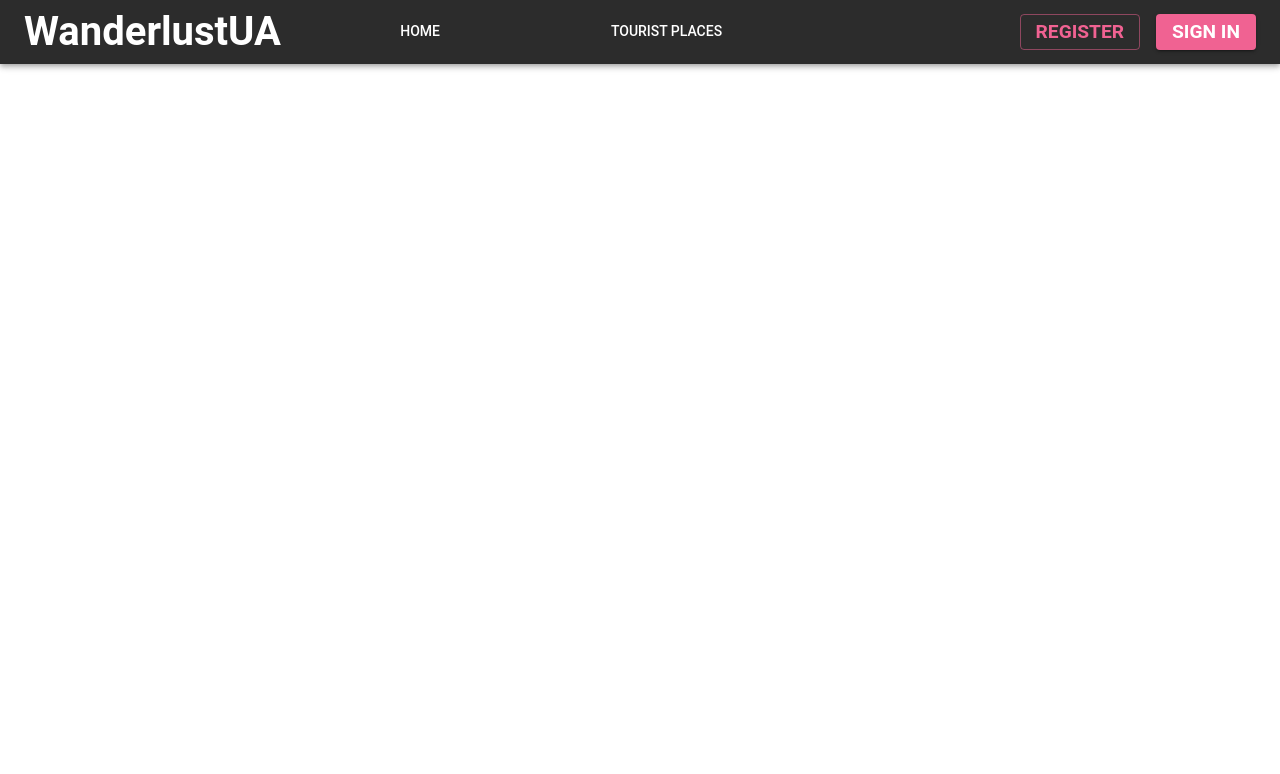
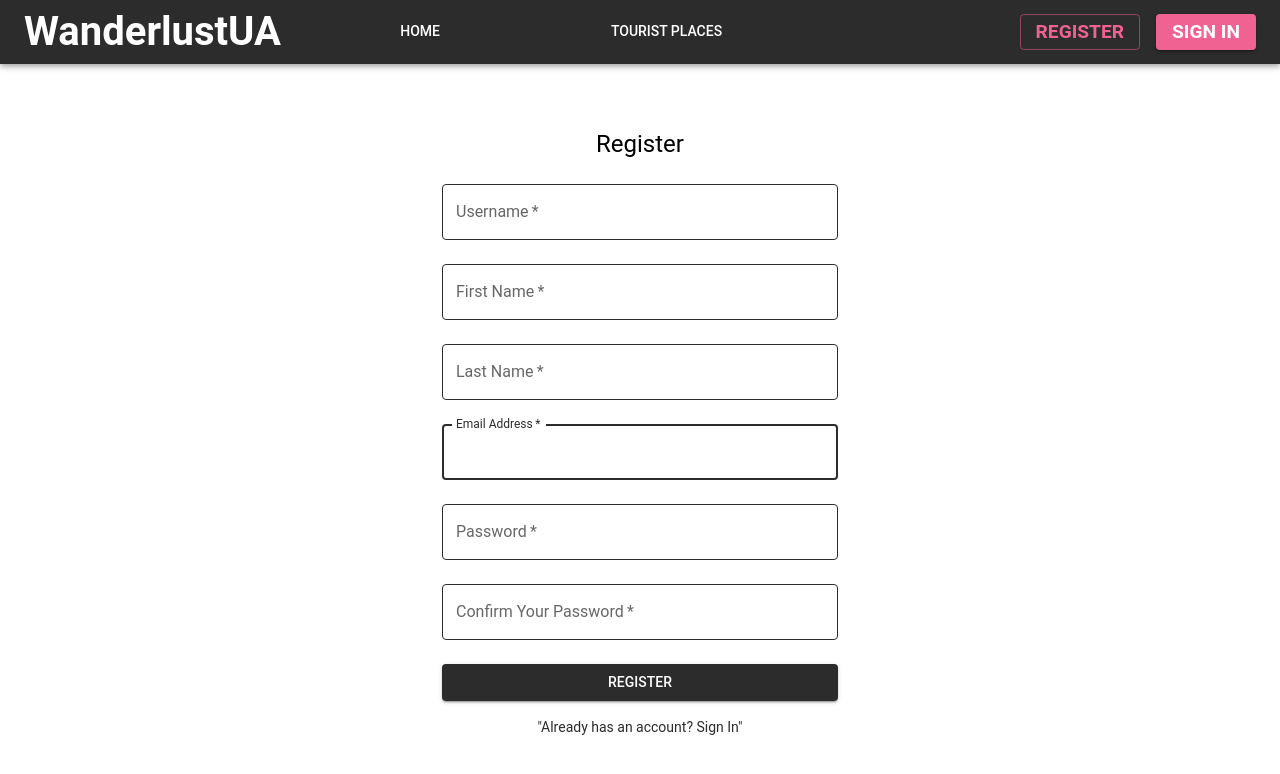
Before and after one commit to IvanRozb/WanderlustUA.front, a Next.js app: page /register in a window 1280 px wide. Shown: the top 774 px of the page. Built offline with nearby package versions, Linux system fonts and the light colour scheme.

Commit message:
Added Register Service

```diff
--- a/src/modules/header/components/register-button/index.tsx
+++ b/src/modules/header/components/register-button/index.tsx
@@ -1,7 +1,10 @@
 import {Button, Typography} from "@mui/material";
+import Link from "next/link";
 
 export default function RegisterButton(){
     return <Button variant="outlined" color={"secondary"} sx={{marginRight: "1rem"}}>
-        <Typography variant={"h4"} sx={{cursor: "pointer"}}>Register</Typography>
+        <Link href={"/register"}>
+            <Typography variant={"h4"} sx={{cursor: "pointer"}}>Register</Typography>
+        </Link>
     </Button>
 }
--- a/src/modules/register/components/register-form/index.tsx
+++ b/src/modules/register/components/register-form/index.tsx
@@ -2,10 +2,10 @@ import useTokenCookies from "@/hooks/useTokenCookies";
 import {useRouter} from "next/router";
 import {FormEvent, useState} from "react";
 import Box from "@mui/material/Box";
-import SignInTextField from "src/ui/text-field";
+import TextFieldUI from "src/ui/text-field";
 import ErrorText from "src/ui/error-text";
-import SignInButton from "src/ui/submit-button";
-import Footer from "src/modules/sign-in/components/sign-in-form/components/footer";
+import RegisterButton from "src/ui/submit-button";
+import Footer from "src/ui/submit-footer";
 
 export default function RegisterForm(){
     const [cookies, setCookie, removeCookie] = useTokenCookies();
@@ -15,11 +15,15 @@ export default function RegisterForm(){
 
         const dataForm = new FormData(event.currentTarget);
         const data = {
+            username: dataForm.get("username"),
+            firstName: dataForm.get("firstName"),
+            lastName: dataForm.get("lastName"),
             email: dataForm.get("email"),
             password: dataForm.get("password"),
+            passwordConfirm: dataForm.get("password-confirm")
         };
 
-        const res = await fetch("http://localhost:5199/api/auth/login", {
+        const res = await fetch("http://localhost:5199/api/auth/register", {
             method: "POST",
             headers: {
                 "Content-Type": "application/json",
@@ -34,19 +38,37 @@ export default function RegisterForm(){
 
         setError(undefined);
 
-        setCookie('token', res.token, {
-            path: "/",
-            sameSite: "none",
-            secure: true
-        })
-
-        await router.push("/");
+        await router.push("/sign-in");
     };
 
     const [error, setError] = useState<string>();
 
     return <Box component="form" onSubmit={handleSubmit} noValidate sx={{ mt: 1 }}>
-        <SignInTextField
+        <TextFieldUI
+            id="username"
+            label="Username"
+            name="username"
+            autoComplete="username"
+            autoFocus
+            error={error}
+        />
+        <TextFieldUI
+            id="firstName"
+            label="First Name"
+            name="firstName"
+            autoComplete="firstName"
+            autoFocus
+            error={error}
+        />
+        <TextFieldUI
+            id="lastName"
+            label="Last Name"
+            name="lastName"
+            autoComplete="lastName"
+            autoFocus
+            error={error}
+        />
+        <TextFieldUI
             id="email"
             label="Email Address"
             name="email"
@@ -54,7 +76,7 @@ export default function RegisterForm(){
             autoFocus
             error={error}
         />
-        <SignInTextField
+        <TextFieldUI
             id="password"
             label="Password"
             name="password"
@@ -62,8 +84,16 @@ export default function RegisterForm(){
             error={error}
             type={"password"}
         />
+        <TextFieldUI
+            id="password-confirm"
+            label="Confirm Your Password"
+            name="password-confirm"
+            autoComplete="password-confirm"
+            error={error}
+            type={"password"}
+        />
         <ErrorText error={error}/>
-        <SignInButton text={"Register"}/>
-        <Footer />
+        <RegisterButton text={"Register"}/>
+        <Footer text={"\"Already has an account? Sign In\""} to={"/sign-in"}/>
     </Box>
 }
--- a/src/modules/register/index.tsx
+++ b/src/modules/register/index.tsx
@@ -1,6 +1,7 @@
 import Box from "@mui/material/Box";
 import Title from "@/ui/submit-title";
 import Container from "@mui/material/Container";
+import RegisterForm from "@/modules/register/components/register-form";
 
 export default function Register(){
     return <Container component="main" maxWidth="xs">
@@ -13,7 +14,7 @@ export default function Register(){
             }}
         >
             <Title text={"Register"}/>
-            <SignInForm/>
+            <RegisterForm/>
         </Box>
     </Container>
 }
--- a/src/modules/sign-in/components/sign-in-form/index.tsx
+++ b/src/modules/sign-in/components/sign-in-form/index.tsx
@@ -4,7 +4,7 @@ import useTokenCookies from "@/hooks/useTokenCookies";
 import SignInTextField from "src/ui/text-field";
 import ErrorText from "src/ui/error-text";
 import SignInButton from "src/ui/submit-button";
-import Footer from "src/modules/sign-in/components/sign-in-form/components/footer";
+import Footer from "src/ui/submit-footer";
 import {useRouter} from "next/router";
 
 export default function SignInForm(){
@@ -64,6 +64,6 @@ export default function SignInForm(){
         />
         <ErrorText error={error}/>
         <SignInButton text={"Sign In"}/>
-        <Footer />
+        <Footer text={"\"Don't have an account? Sign Up\""} to={"/register"}/>
     </Box>
 }
--- a/src/pages/register.tsx
+++ b/src/pages/register.tsx
@@ -1,3 +1,5 @@
+import Register from "@/modules/register";
+
 export default function RegisterPage(){
-    return <></>
+    return <Register />
 }
--- a/src/modules/sign-in/components/sign-in-form/components/footer/index.tsx
+++ b/src/ui/submit-footer/index.tsx
@@ -3,11 +3,12 @@ import Link from "@mui/material/Link";
 import Box from "@mui/material/Box";
 import theme from "@/helpers/theme";
 
-export default function Footer(){
+// @ts-ignore
+export default function Footer({text, to}){
     return <Grid container justifyContent={"center"}>
         <Grid item>
-            <Link href="#" variant="body2">
-                <Box sx={{"&:hover":{color: theme.palette.secondary.dark}}}>"Don't have an account? Sign Up"</Box>
+            <Link href={to} variant="body2">
+                <Box sx={{"&:hover":{color: theme.palette.secondary.dark}}}>{text}</Box>
             </Link>
         </Grid>
     </Grid>;
```
